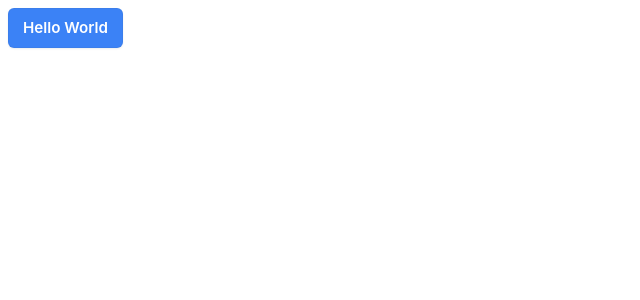
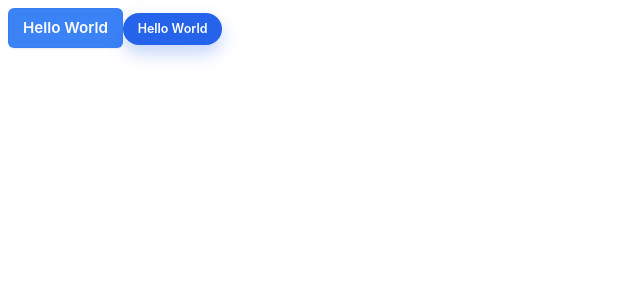
Before and after one commit to Proyecto-FP-26/frontend, a React app: page / in a window 1280 px wide. Shown: the top 300 px of the page, without its empty margins (0-640 px from the left). Built offline with nearby package versions, Linux system fonts and the light colour scheme; the HTML template or start-up script is replaced by a standard one.

Commit message:
feat(frontend): add rounded button variant and improve base global styles

```diff
--- a/src/main.jsx
+++ b/src/main.jsx
@@ -6,5 +6,6 @@ import Button from "./ui/atoms/button/button.jsx";
 createRoot(document.getElementById('root')).render(
   <StrictMode>
     <Button style="primary" color="blue">Hello World</Button>
+      <Button style="rounded" color="red">Hello World</Button>
   </StrictMode>,
 )
--- a/src/ui/atoms/button/css/button.css
+++ b/src/ui/atoms/button/css/button.css
@@ -34,5 +34,16 @@
   cursor: not-allowed;
   filter: none;
 }
+.button--rounded {
+  min-height: 2rem;
+  padding: 0.375rem 0.85rem;
+  border-radius: 9999px;
+  border-color: transparent;
+  background-color: #2563eb;
+  box-shadow: 0 8px 18px rgba(37, 99, 235, 0.28);
+  font-size: 0.78rem;
+  font-weight: 600;
+  line-height: 1;
+}
 
 /*# sourceMappingURL=button.css.map */
--- a/src/ui/atoms/button/scss/button.scss
+++ b/src/ui/atoms/button/scss/button.scss
@@ -43,4 +43,16 @@
     cursor: not-allowed;
     filter: none;
   }
+
+  &--rounded {
+    min-height: 2rem;
+    padding: 0.375rem 0.85rem;
+    border-radius: 9999px;
+    border-color: transparent;
+    background-color: #2563eb;
+    box-shadow: 0 8px 18px rgba(37, 99, 235, 0.28);
+    font-size: 0.78rem;
+    font-weight: 600;
+    line-height: 1;
+  }
 }
```
Also changed, not shown: 1 other file (tests, documents, lock files or other folders).
